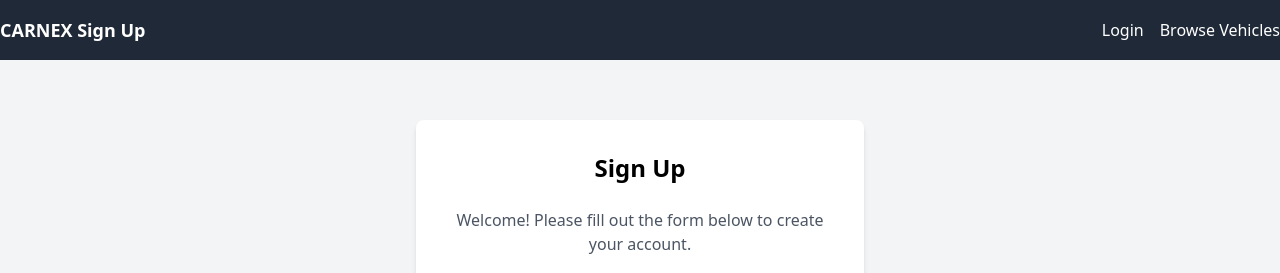
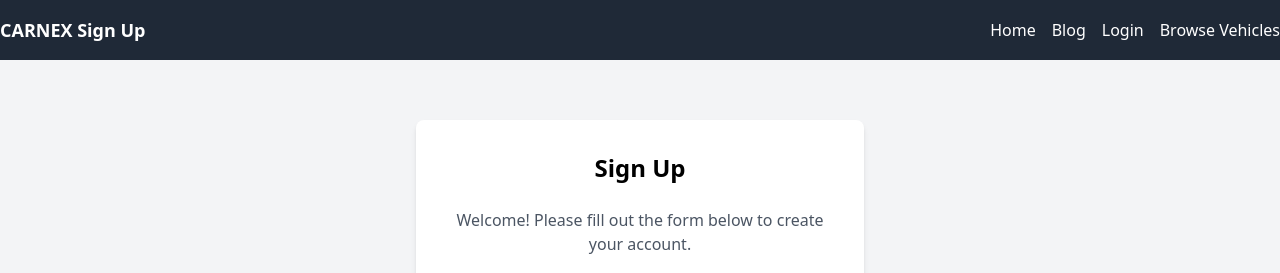
Before and after one commit to kibisuerick/workspace, a PHP site: page /signup.php in a window 1280 px wide. Shown: the top 273 px of the page. Run offline with PHP 8.4, Linux system fonts and the light colour scheme; some libraries are stand-ins or nearby versions.

Commit message:
added features

```diff
--- a/signup.php
+++ b/signup.php
@@ -63,6 +63,8 @@ if ($_SERVER['REQUEST_METHOD'] === 'POST') {
             <h1 class="text-lg font-bold">CARNEX Sign Up</h1>
             <nav>
                 <ul class="flex space-x-4">
+                    <li><a href="index.php" class="hover:underline">Home</a></li>
+                    <li><a href="blog.php" class="hover:underline">Blog</a></li>
                     <li><a href="login.php" class="hover:underline">Login</a></li>
                     <li><a href="browse_vehicles.php" class="hover:underline">Browse Vehicles</a></li>
                 </ul>
```
